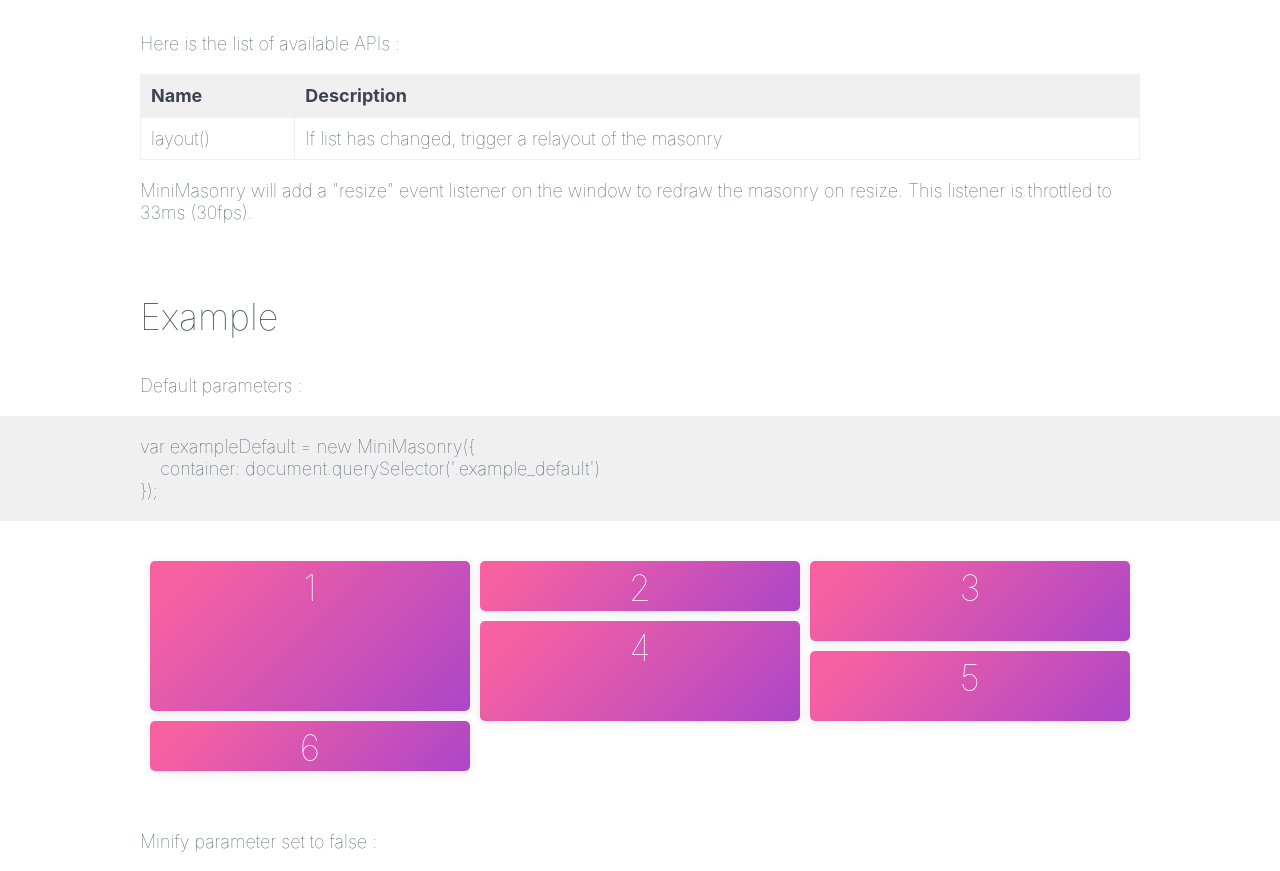
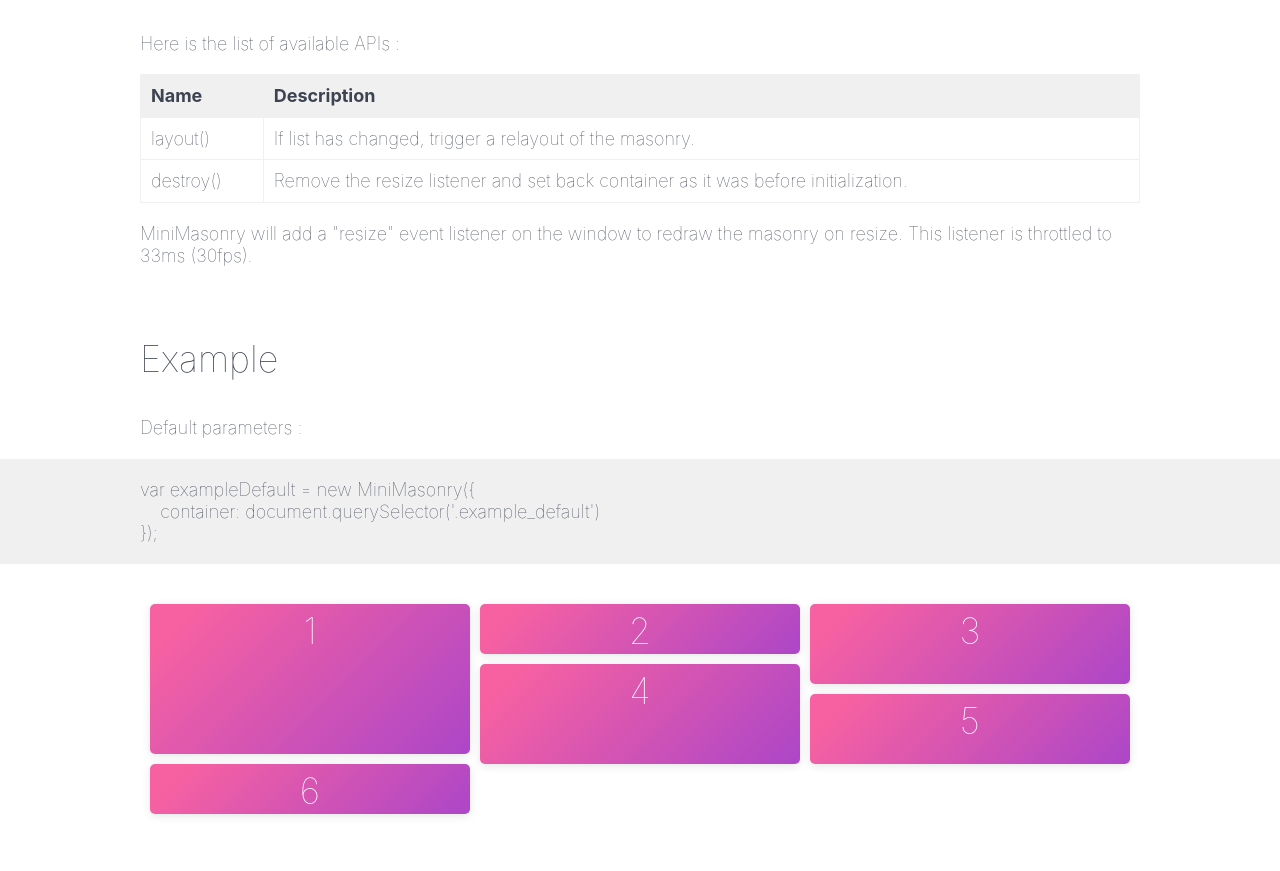
Before and after one commit to Spope/MiniMasonry.js, a plain HTML site: page index.html in a window 1280 px wide. Shown: the part 2650-3521 px from the top of the page. Drawn offline with Linux system fonts and the light colour scheme; a script that the page names is missing.

Commit message:
Added destroy method into documentation

```diff
--- a/index.html
+++ b/index.html
@@ -131,7 +131,11 @@
                     </thead>
                     <tr>
                         <td>layout()</td>
-                        <td>If list has changed, trigger a relayout of the masonry</td>
+                        <td>If list has changed, trigger a relayout of the masonry.</td>
+                    </tr>
+                    <tr>
+                        <td>destroy()</td>
+                        <td>Remove the resize listener and set back container as it was before initialization.</td>
                     </tr>
                 </table>
                 <p class="section_content">MiniMasonry will add a "resize" event listener on the window to redraw the masonry on resize. This listener is throttled to 33ms (30fps).</p>
```
